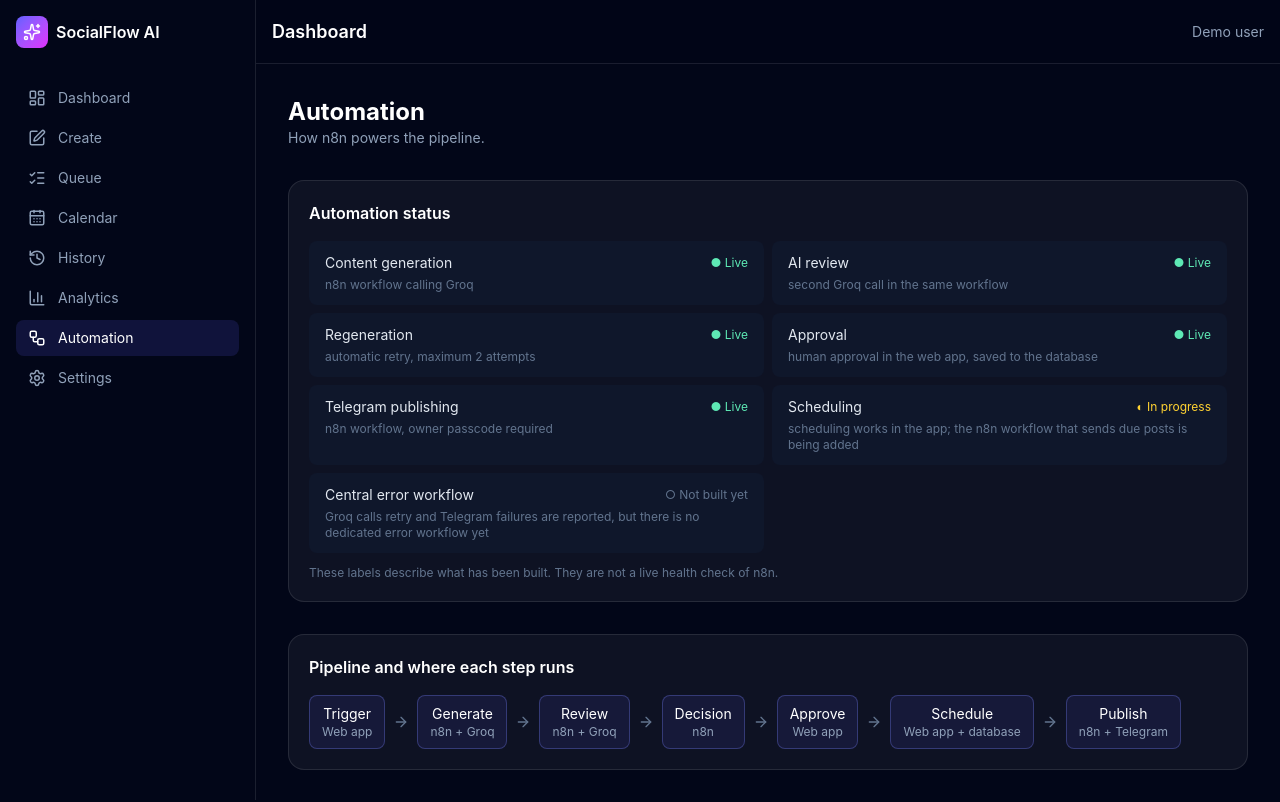
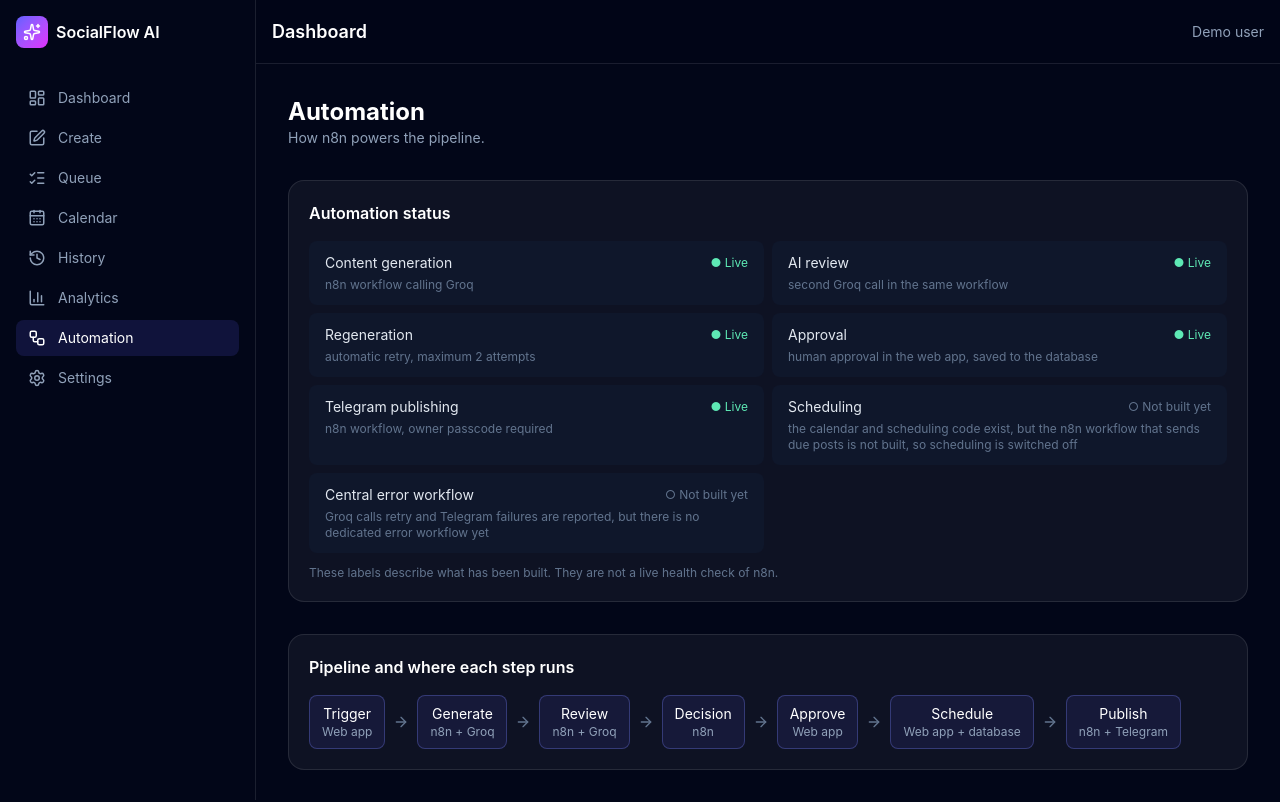
Before and after one commit to safa-kaware/socialflow-ai, a React (Vite) app in the folder frontend/: page /app/automation in a window 1280 px wide. Shown: the top 802 px of the page. Built offline with nearby package versions, Linux system fonts and the light colour scheme.

Commit message:
chore: switch scheduling off until the publishing workflow exists

```diff
--- a/frontend/src/config.js
+++ b/frontend/src/config.js
@@ -1,2 +1,3 @@
 export const GITHUB_URL = 'https://github.com/safa-kaware/socialflow-ai'
 export const APP_PATH = '/app'
+export const SCHEDULING_ENABLED = false
--- a/frontend/src/pages/app/Automation.jsx
+++ b/frontend/src/pages/app/Automation.jsx
@@ -12,7 +12,7 @@ const components = [
   { name: 'Regeneration', state: 'live', note: 'automatic retry, maximum 2 attempts' },
   { name: 'Approval', state: 'live', note: 'human approval in the web app, saved to the database' },
   { name: 'Telegram publishing', state: 'live', note: 'n8n workflow, owner passcode required' },
-  { name: 'Scheduling', state: 'progress', note: 'scheduling works in the app; the n8n workflow that sends due posts is being added' },
+ { name: 'Scheduling', state: 'planned', note: 'the calendar and scheduling code exist, but the n8n workflow that sends due posts is not built, so scheduling is switched off' },
   { name: 'Central error workflow', state: 'planned', note: 'Groq calls retry and Telegram failures are reported, but there is no dedicated error workflow yet' },
 ]
 
@@ -39,7 +39,7 @@ const workflows = [
   },
   {
     name: 'Scheduled publishing',
-    state: 'progress',
+    state: 'planned',
     text: 'Runs on a timer, finds due scheduled posts, publishes them and records the result.',
   },
   {
--- a/frontend/src/pages/app/Calendar.jsx
+++ b/frontend/src/pages/app/Calendar.jsx
@@ -6,6 +6,7 @@ import { usePasscode } from '../../lib/passcode'
 import PostDetailsModal from '../../components/app/PostDetailsModal'
 import PasscodeField from '../../components/app/PasscodeField'
 import ScheduleControls from '../../components/app/ScheduleControls'
+import { SCHEDULING_ENABLED } from '../../config'
 
 const pad = (n) => String(n).padStart(2, '0')
 const weekdays = ['Sun', 'Mon', 'Tue', 'Wed', 'Thu', 'Fri', 'Sat']
@@ -138,6 +139,12 @@ export default function Calendar() {
                 reload()
               }}
             />
+            {!SCHEDULING_ENABLED && (
+  <p className="rounded-lg border border-white/10 bg-white/5 p-4 text-sm text-slate-400">
+    Scheduling is not enabled in this version. This calendar will show scheduled posts once the
+    automation that publishes them is added.
+  </p>
+)}
             {actionError && <p className="text-sm text-rose-300">{actionError}</p>}
           </div>
         )}
--- a/frontend/src/pages/app/Create.jsx
+++ b/frontend/src/pages/app/Create.jsx
@@ -7,6 +7,7 @@ import ReviewPanel from '../../components/app/ReviewPanel'
 import DraftEditor from '../../components/app/DraftEditor'
 import PasscodeField from '../../components/app/PasscodeField'
 import ScheduleControls from '../../components/app/ScheduleControls'
+
 
 const CONTENT_TYPES = ['Educational', 'Thought Leadership', 'Promotional', 'Announcement', 'Tips', 'Question', 'Story', 'Motivational']
 const TONES = ['Professional', 'Friendly', 'Inspirational', 'Technical', 'Conversational', 'Bold']
```
